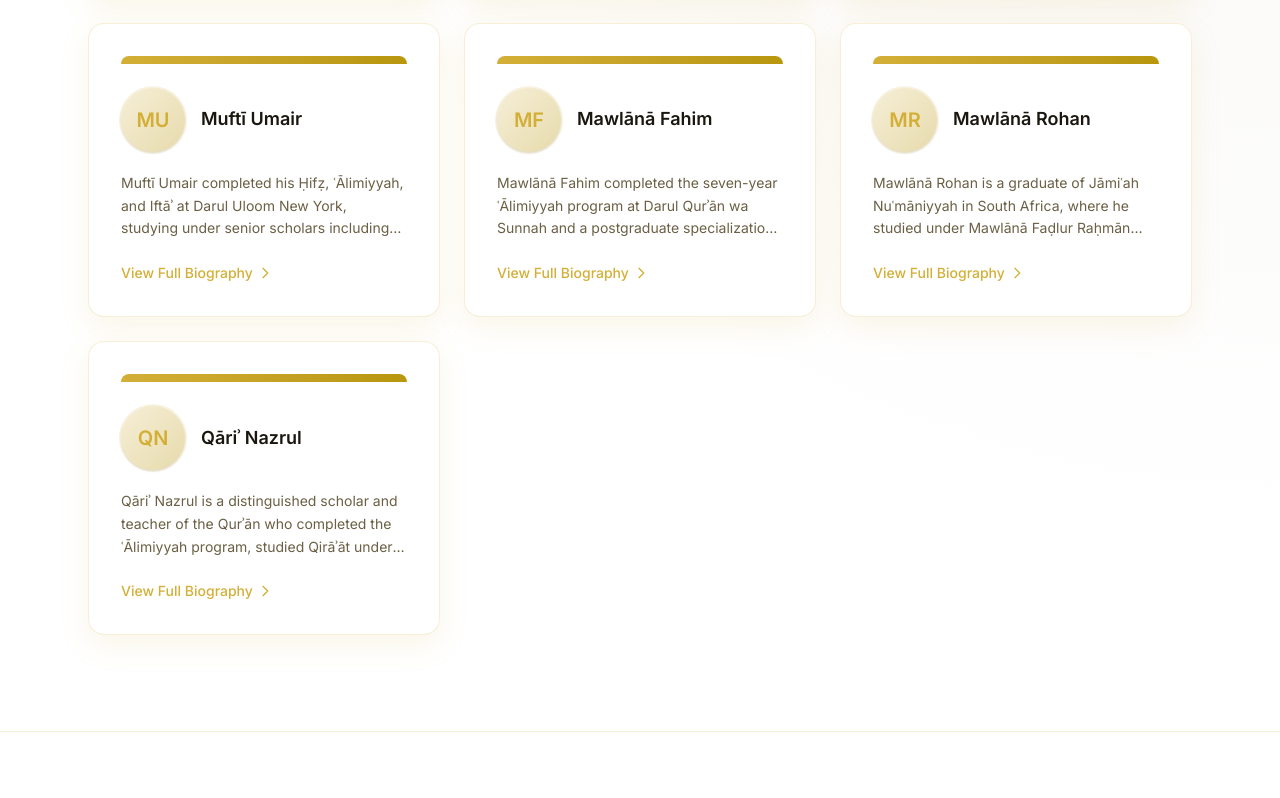
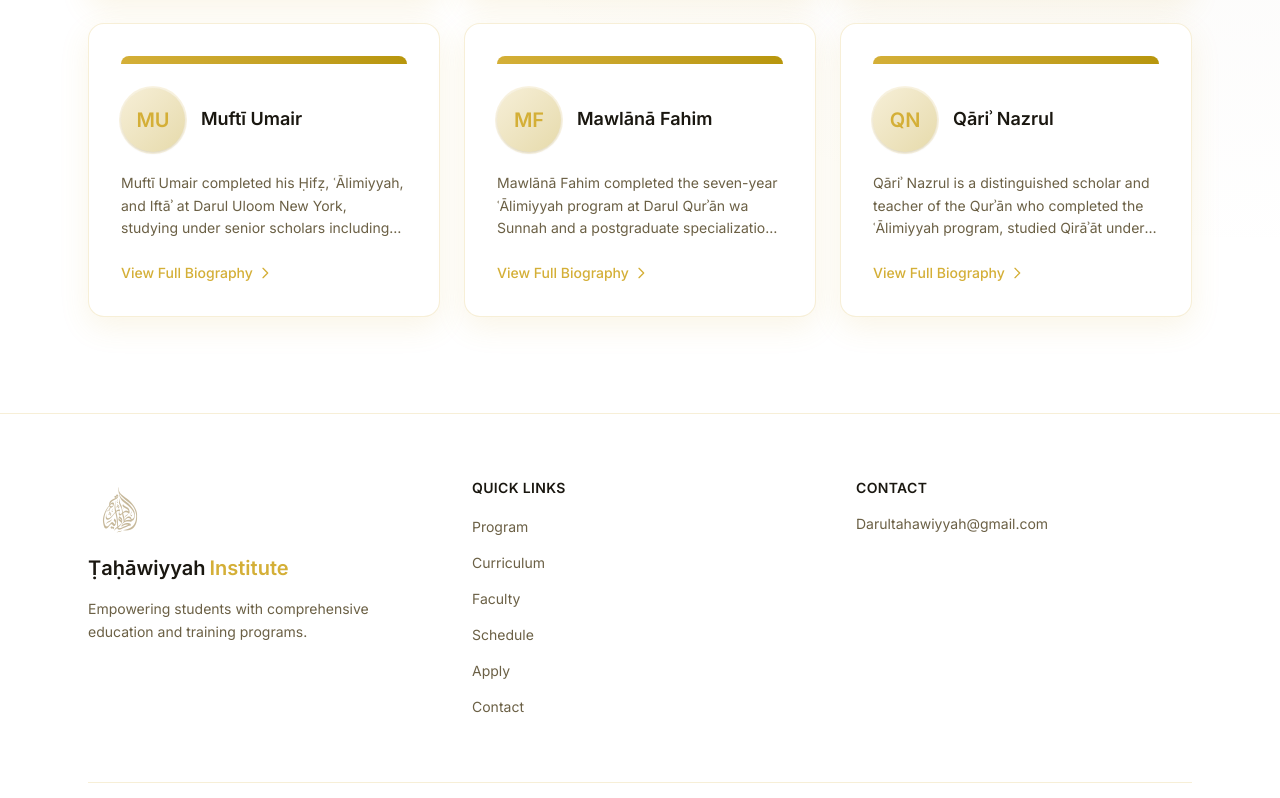
Before and after one commit to darultahawiyyah/tahawiyyah-institute, a Next.js app: page /teachers in a window 1280 px wide. Shown: the part 658-1456 px from the top of the page. Built offline with nearby package versions, Linux system fonts and the light colour scheme.

Commit message:
Hide Mawlana Rohan from faculty grid

```diff
--- a/src/app/(site)/teachers/page.tsx
+++ b/src/app/(site)/teachers/page.tsx
@@ -61,14 +61,6 @@ const teachers = [
     courses: [],
     summary:
       "Mawlānā Fahim completed the seven-year ʿĀlimiyyah program at Darul Qurʾān wa Sunnah and a postgraduate specialization in Fiqh and Iftāʾ, and currently serves as a chaplain at Queens College.",
-  },
-  {
-    slug: "mawlana-rohan",
-    name: "Mawlānā Rohan",
-    title: "Instructor — ʿAqīda & Tajwīd",
-    courses: ["AQD 101", "TAJ 101"],
-    summary:
-      "Mawlānā Rohan is a graduate of Jāmiʿah Nuʿmāniyyah in South Africa, where he studied under Mawlānā Faḍlur Raḥmān Aẓmī, and studied the sciences of Qirāʾāt under Qāriʾ ʿAbdullāh Motara. He currently serves as Imām and Resident Scholar at Shelter Rock Islamic Center.",
   },
   {
     slug: "qari-nazrul",
```
